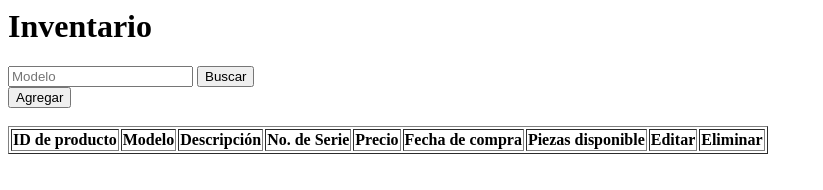
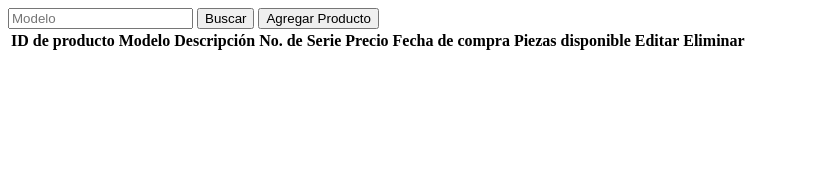
Before and after one commit to RicardoDeccion13/lodin-app-web, a website: page src/inventario.html in a window 1280 px wide. Shown: the whole page, without its empty margins (0-823 px from the left). Drawn offline with Linux system fonts and the light colour scheme; no server answers.

Commit message:
Actualizaciones inventario

```diff
--- a/src/inventario.html
+++ b/src/inventario.html
@@ -2,15 +2,18 @@
 <head>
     <meta charset="UTF-8">
     <title>Login Motors</title>
+       <link rel="stylesheet" href="css/style2.css"> </head>
+
 </head>
-<body>
-    <h1>Inventario</h1>
-    <div id="listadoProductos" >
+<body class="inventario-iframe">
+    <div id="listadoProductos">
+    <div class="controles-busqueda">
         <input type="text" id="modelo" placeholder="Modelo" />
-        <button id="buscarBtn">Buscar</button><br>
-        <button onclick="agregarProducto(1,0);">Agregar</button>
-        <br><br>
-        <table border="1">
+        <button id="buscarBtn">Buscar</button>
+        <button onclick="agregarProducto(1,0);" class="btn-agregar">Agregar Producto</button>
+    </div>
+
+    <table class="productos-table">
         <thead>
             <tr>
                 <th>ID de producto</th>
@@ -25,6 +28,7 @@
             </tr>
         </thead>
         <tbody id="productosBody">
+            <!-- Los datos se llenarán desde la BD -->
         </tbody>
     </table>
 </div>
--- a/src/js/app.js
+++ b/src/js/app.js
@@ -23,7 +23,7 @@ document.getElementById('loginForm').addEventListener('submit', async (e) => {
         if (response.ok) {
             console.log("Estoy dentro");
             alert('Inicio de sesión exitoso');
-            window.location.href = 'https://localhost/lodin-proyect/lodin-app-web/src/cotizaciones.html';
+            window.location.href = 'https://localhost/lodin-proyect/lodin-app-web/src/index.html';
         } else {
             console.log("Estoy fuera");
         }
--- a/src/js/stock.js
+++ b/src/js/stock.js
@@ -53,8 +53,8 @@ async function pt_prod(producto){
                         <td>$${escapeHtml(precio)}</td>
                         <td>${escapeHtml(fecha)}</td>
                         <td>${escapeHtml(piezas)}</td>
-                        <td><button data-id="${escapeHtml(id)}" class="editBtn" onclick="agregarProducto(2,'${escapeHtml(id)}');">Editar</button></td>
-                        <td><button data-id="${escapeHtml(id)}" class="delBtn" onclick="delete_prod('${escapeHtml(id)}');">Eliminar</button></td>
+                        <td><button class="btn-editar" data-id="${escapeHtml(id)}" onclick="agregarProducto(2,'${escapeHtml(id)}');">Editar</button></td>
+                        <td><button class="btn-eliminar" data-id="${escapeHtml(id)}" onclick="delete_prod('${escapeHtml(id)}');">Eliminar</button></td>
                     </tr>`;
                 }).join('');
             }
```
Also changed, not shown: src/cotizaciones.html (+1 -0 lines). Lines whose indentation alone changed are shown as unchanged.
